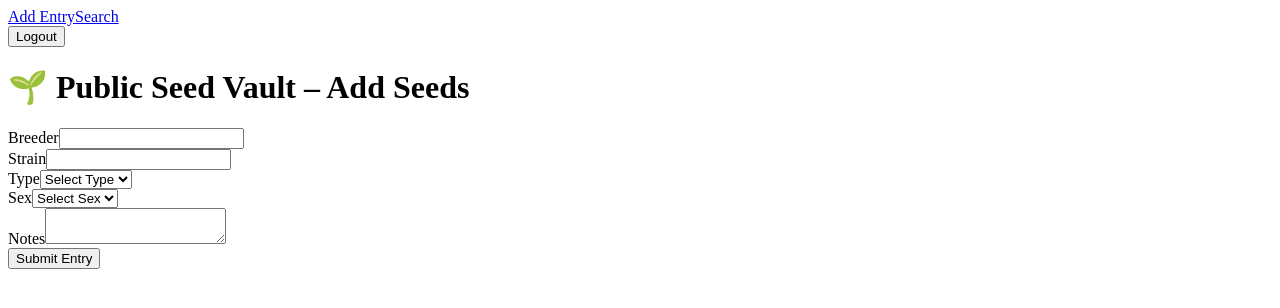
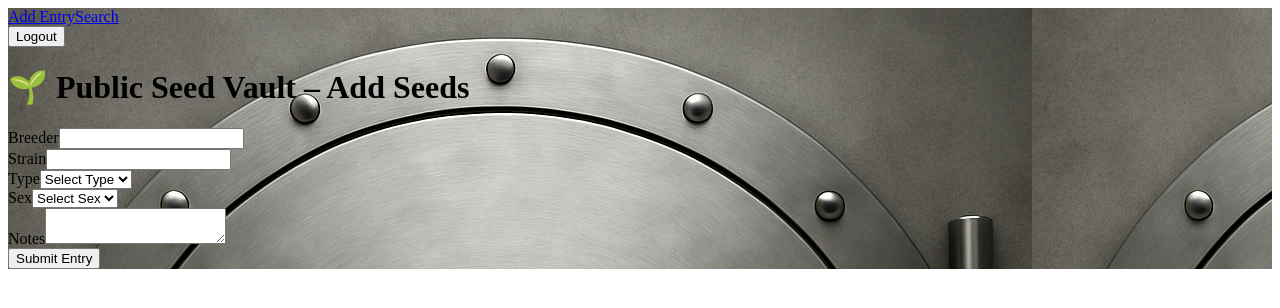
Before and after one commit to Chronic-W-F/Public-Seed-Vault-by-Chronic-Worm-Farmer, a Next.js app: page / in a window 1280 px wide. Shown: the top 308 px of the page. Built offline with nearby package versions, Linux system fonts and the light colour scheme; no server answers; sample sign-in values are in the browser's storage.

Commit message:
Create _app.js

```diff
--- /dev/null
+++ b/pages/_app.js
@@ -0,0 +1,10 @@
+import '../styles/globals.css'; // adjust path if your CSS is named differently
+import BackgroundLayout from '../components/BackgroundLayout';
+
+export default function App({ Component, pageProps }) {
+  return (
+    <BackgroundLayout>
+      <Component {...pageProps} />
+    </BackgroundLayout>
+  );
+}
```
